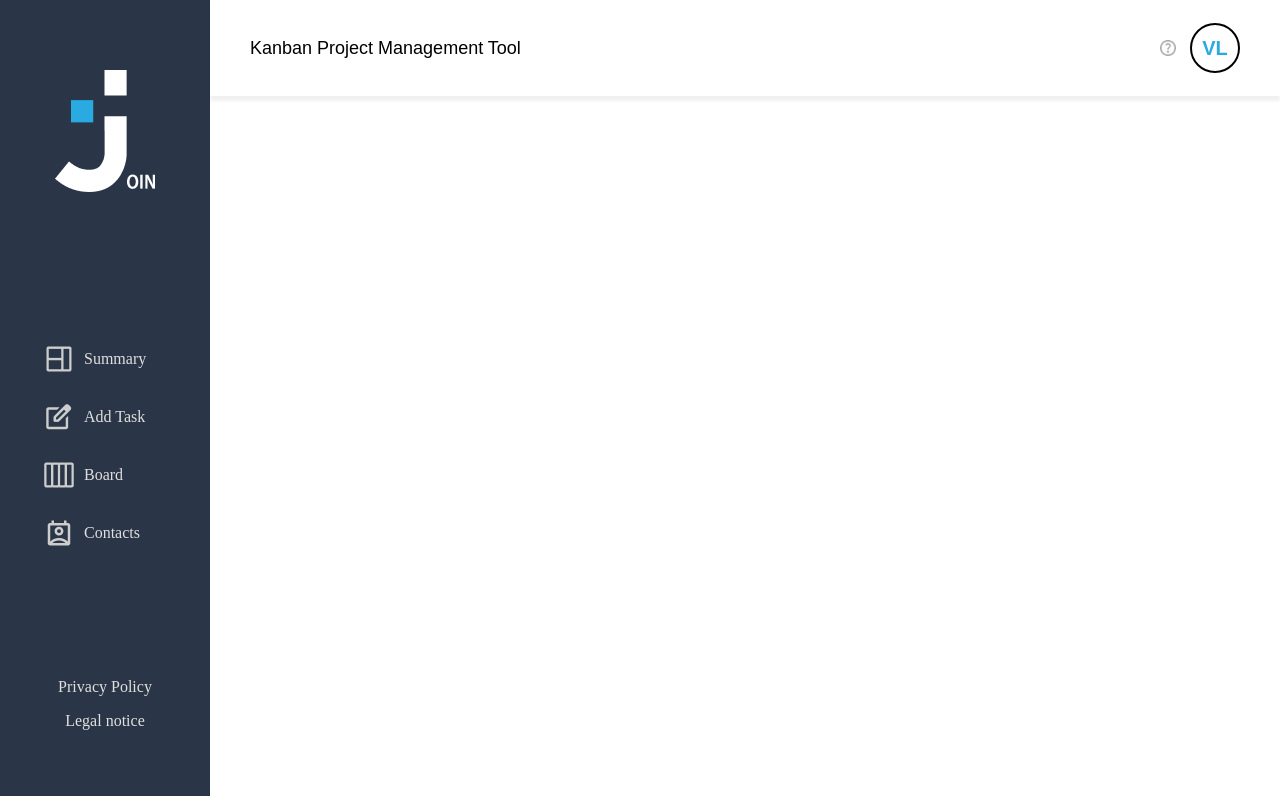
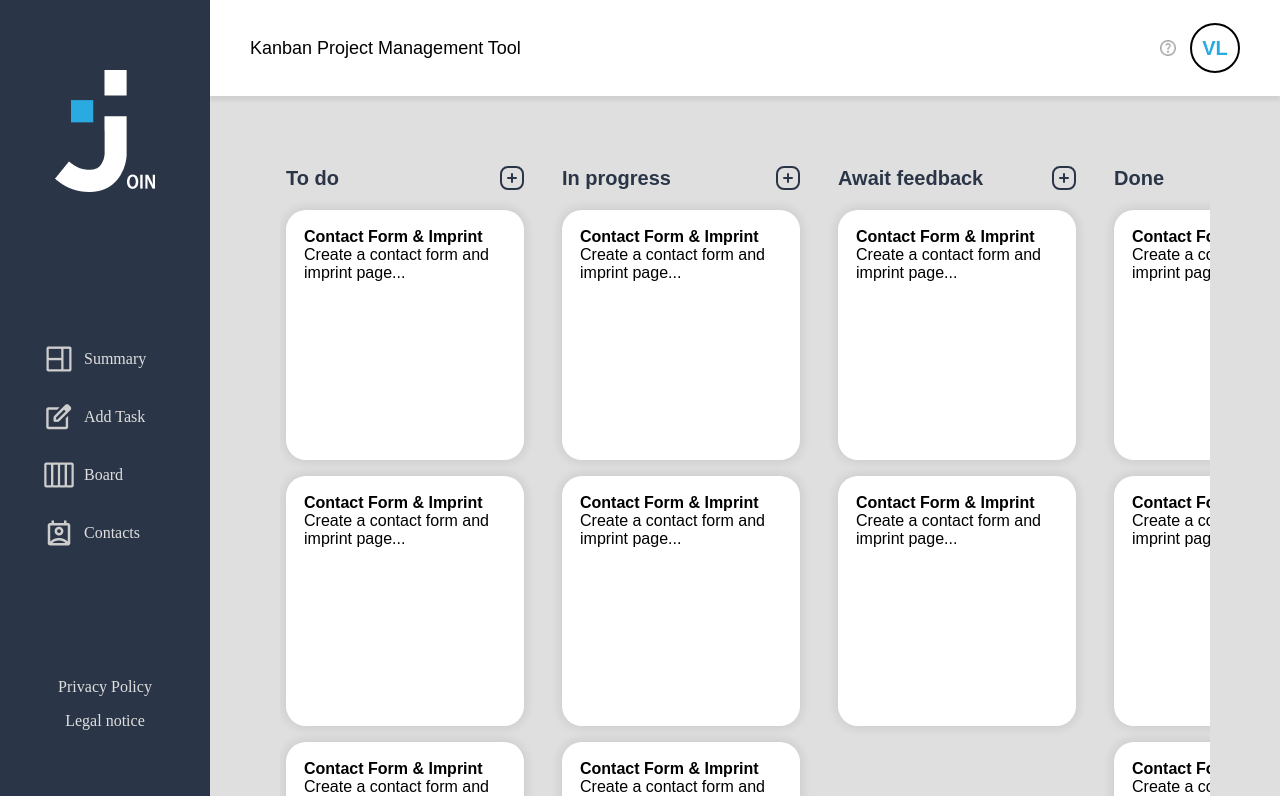
Before and after one commit to c44n/join, an Angular app: page /board in a window 1280 px wide. Before the commit this address led to /. Shown: the top 796 px of the page. Built offline with nearby package versions, Linux system fonts and the light colour scheme; a web font is replaced by a local one.

Commit message:
feat: add board component, board body design

```diff
--- a/public/assets/styles/variables.scss
+++ b/public/assets/styles/variables.scss
@@ -1,6 +1,7 @@
 // #region Color Variables
 
 $primary-color: #2A3647;
+$secondary-color: #29abe2;
 
 $color-blue: #007cee;
 $color-light-blue: #29abe2;
--- a/src/app/app.routes.ts
+++ b/src/app/app.routes.ts
@@ -1,6 +1,8 @@
 import { Routes } from '@angular/router';
 import { ContactList } from './components/contact-list/contact-list';
+import { Board } from './components/board/board';
 
 export const routes: Routes = [
   { path: 'contacts', component: ContactList },
+  { path: 'board', component: Board },
 ];
--- /dev/null
+++ b/src/app/components/board/board.html
@@ -0,0 +1,123 @@
+<section class="section_task_board">
+    <div class="column_wrapper">
+        <div class="column_tasks">
+            <div class="column_title_wrapper">
+                <h2>To do</h2>
+                <button class="column_add_task_btn">
+                    <svg width="10" height="10" viewBox="0 0 10 10" fill="none" xmlns="http://www.w3.org/2000/svg">
+                        <path d="M5 1V9" stroke="#2A3647" stroke-width="2" stroke-linecap="round" />
+                        <path d="M9 5.07544L1 5.07544" stroke="#2A3647" stroke-width="2" stroke-linecap="round" />
+                    </svg>
+
+                </button>
+            </div>
+
+            <div class="column_tasks_card_wrapper">
+                <div class="column_task_card">
+                    <h3>Contact Form & Imprint</h3>
+                    <p>Create a contact form and imprint page...</p>
+                </div>
+
+                <div class="column_task_card">
+                    <h3>Contact Form & Imprint</h3>
+                    <p>Create a contact form and imprint page...</p>
+                </div>
+
+                <div class="column_task_card">
+                    <h3>Contact Form & Imprint</h3>
+                    <p>Create a contact form and imprint page...</p>
+                </div>
+
+                <div class="column_task_card">
+                    <h3>Contact Form & Imprint</h3>
+                    <p>Create a contact form and imprint page...</p>
+                </div>
+            </div>
+        </div>
+
+        <div class="column_tasks">
+            <div class="column_title_wrapper">
+                <h2>In progress</h2>
+                <button class="column_add_task_btn">
+                    <svg width="10" height="10" viewBox="0 0 10 10" fill="none" xmlns="http://www.w3.org/2000/svg">
+                        <path d="M5 1V9" stroke="#2A3647" stroke-width="2" stroke-linecap="round" />
+                        <path d="M9 5.07544L1 5.07544" stroke="#2A3647" stroke-width="2" stroke-linecap="round" />
+                    </svg>
+
+                </button>
+            </div>
+
+            <div class="column_tasks_card_wrapper">
+                <div class="column_task_card">
+                    <h3>Contact Form & Imprint</h3>
+                    <p>Create a contact form and imprint page...</p>
+                </div>
+
+                <div class="column_task_card">
+                    <h3>Contact Form & Imprint</h3>
+                    <p>Create a contact form and imprint page...</p>
+                </div>
+
+                <div class="column_task_card">
+                    <h3>Contact Form & Imprint</h3>
+                    <p>Create a contact form and imprint page...</p>
+                </div>
+
+            </div>
+        </div>
+
+        <div class="column_tasks">
+            <div class="column_title_wrapper">
+                <h2>Await feedback</h2>
+                <button class="column_add_task_btn">
+                    <svg width="10" height="10" viewBox="0 0 10 10" fill="none" xmlns="http://www.w3.org/2000/svg">
+                        <path d="M5 1V9" stroke="#2A3647" stroke-width="2" stroke-linecap="round" />
+                        <path d="M9 5.07544L1 5.07544" stroke="#2A3647" stroke-width="2" stroke-linecap="round" />
+                    </svg>
+
+                </button>
+            </div>
+
+            <div class="column_tasks_card_wrapper">
+                <div class="column_task_card">
+                    <h3>Contact Form & Imprint</h3>
+                    <p>Create a contact form and imprint page...</p>
+                </div>
+
+                <div class="column_task_card">
+                    <h3>Contact Form & Imprint</h3>
+                    <p>Create a contact form and imprint page...</p>
+                </div>
+            </div>
+        </div>
+
+        <div class="column_tasks">
+            <div class="column_title_wrapper">
+                <h2>Done</h2>
+            </div>
+
+            <div class="column_tasks_card_wrapper">
+                <div class="column_task_card">
+                    <h3>Contact Form & Imprint</h3>
+                    <p>Create a contact form and imprint page...</p>
+                </div>
+
+                <div class="column_task_card">
+                    <h3>Contact Form & Imprint</h3>
+                    <p>Create a contact form and imprint page...</p>
+                </div>
+
+                <div class="column_task_card">
+                    <h3>Contact Form & Imprint</h3>
+                    <p>Create a contact form and imprint page...</p>
+                </div>
+
+                <div class="column_task_card">
+                    <h3>Contact Form & Imprint</h3>
+                    <p>Create a contact form and imprint page...</p>
+                </div>
+            </div>
+        </div>
+    </div>
+
+</section>
--- /dev/null
+++ b/src/app/components/board/board.scss
@@ -0,0 +1,170 @@
+@use '../../../../public/assets/styles/all-styles.scss' as all;
+
+.section_task_board {
+    padding: 60px 70px;
+    max-width: 1440px;
+
+    @include all.mobile {
+        flex-direction: column;
+        padding: 12px;
+    }
+
+    @include all.tablet {
+        flex-direction: column;
+        padding: 20px;
+    }
+
+    @include all.notebook {
+        flex-direction: column;
+        padding: 30px;
+    }
+
+    .column_wrapper {
+        width: 100%;
+        display: flex;
+        gap: 26px;
+        overflow: scroll;
+        scrollbar-width: none;
+
+        @include all.mobile {
+            flex-direction: column;
+        }
+
+        @include all.tablet {
+            flex-direction: column;
+        }
+
+        @include all.notebook {
+            flex-direction: column;
+        }
+
+        .column_tasks {
+            min-width: 250px;
+            max-width: 250px;
+
+            @include all.mobile {
+                min-width: 100%;
+            }
+
+            @include all.tablet {
+                min-width: 100%;
+            }
+
+            @include all.notebook {
+                min-width: 100%;
+            }
+
+
+            .column_title_wrapper {
+                display: flex;
+                justify-content: space-between;
+                padding: 10px 6px;
+
+                @include all.mobile {
+                    margin-bottom: 14px;
+                }
+
+                @include all.tablet {
+                    margin-bottom: 14px;
+                }
+
+                @include all.notebook {
+                    margin-bottom: 14px;
+                }
+
+
+                h2 {
+                    font-weight: 700;
+                    font-style: Bold;
+                    font-size: 20px;
+                    line-height: 120%;
+                    letter-spacing: 0%;
+                    color: all.$primary-color;
+
+                    @include all.mobile {
+                        font-size: 27px;
+                    }
+                }
+
+                .column_add_task_btn {
+                    width: 24px;
+                    height: 24px;
+                    display: flex;
+                    align-items: center;
+                    justify-content: center;
+                    border: 2px solid all.$primary-color;
+                    border-radius: 8px;
+
+                    &:hover {
+                        border: 2px solid all.$secondary-color;
+
+                        path {
+                            stroke: all.$secondary-color;
+                        }
+                    }
+
+                    @include all.mobile {
+                        width: 30px;
+                        height: 30px;
+                    }
+                }
+            }
+
+            &_card_wrapper {
+                display: flex;
+                flex-direction: column;
+                padding: 10px 6px;
+                gap: 16px;
+
+                @include all.mobile {
+                    width: 100%;
+                    flex-direction: row;
+                    overflow: scroll;
+                    scrollbar-width: none;
+                }
+
+                @include all.tablet {
+                    width: 100%;
+                    flex-direction: row;
+                    overflow: scroll;
+                    scrollbar-width: none;
+                }
+
+                @include all.notebook {
+                    width: 100%;
+                    flex-direction: row;
+                    overflow: scroll;
+                    scrollbar-width: none;
+                }
+
+                .column_task_card {
+                    width: 100%;
+                    min-height: 250px;
+                    max-height: 300px;
+                    background-color: white;
+                    border-radius: 20px;
+                    padding: 18px;
+                    box-shadow: 0px 0px 10px 3px #00000014;
+
+                    @include all.mobile {
+                        min-width: 200px;
+                        max-width: 200px;
+                        max-height: 250px;
+                    }
+
+                    @include all.tablet {
+                        min-width: 250px;
+                        max-width: 250px;
+                        max-height: 250px;
+                    }
+
+                    @include all.notebook {
+                        min-width: 250px;
+                        max-width: 250px;
+                        max-height: 250px;
+                    }
+                }
+            }
+        }
+    }
+}
--- a/src/app/components/sidebar/sidebar.html
+++ b/src/app/components/sidebar/sidebar.html
@@ -18,7 +18,7 @@
           </a>
         </li>
         <li>
-          <a routerLink="">
+          <a routerLink="/board">
             <img src="assets/icons/board.png" alt="board" class="icon-normal" />
             <img src="assets/icons/board-hover.png" alt="board" class="icon-hover" />
             Board
```
Also changed, not shown: src/app/components/board/board.ts (added, +9 -0 lines), 1 other file (tests, documents, lock files or other folders).
